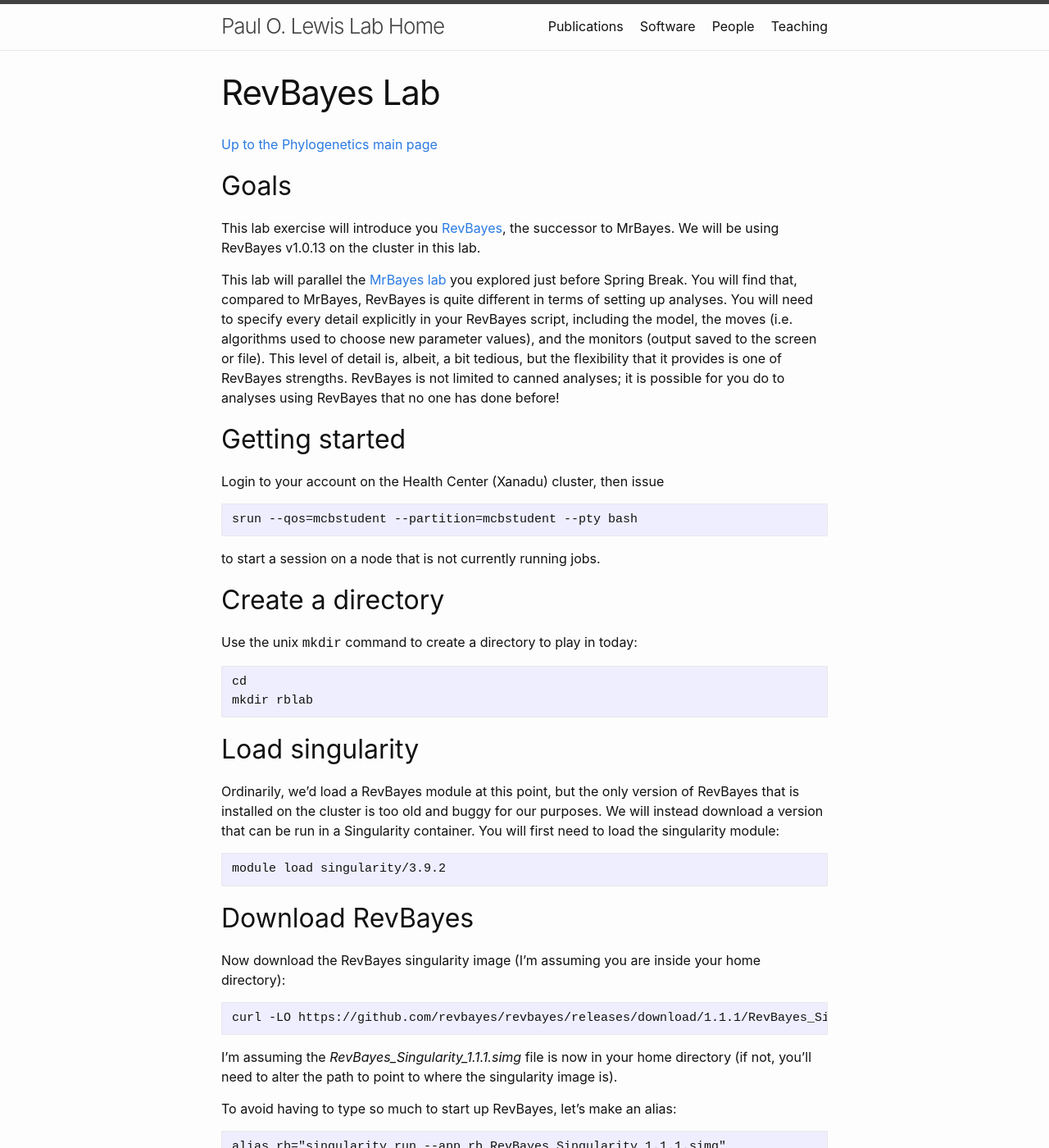
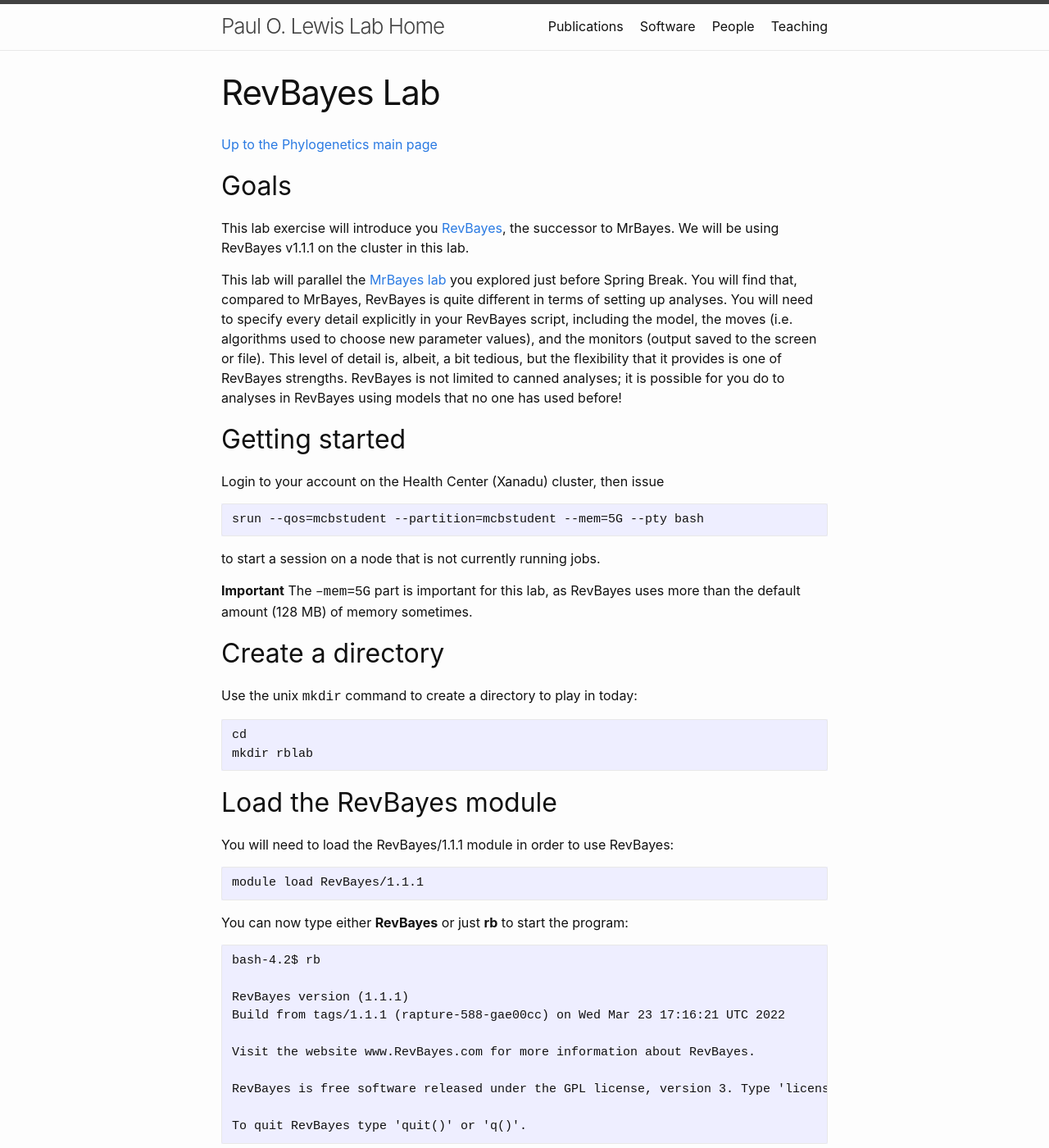
Before and after one commit to plewis/plewis.github.io, a Jekyll site: the page built from phylogenetics/revbayes.md, in a window 1280 px wide and 1400 px high. Shown: the whole window at 82% size. Built offline with Jekyll 4.4.1, drawn with Linux system fonts in a browser that asks for light colours; emoji names are drawn with the system emoji font; some of the changed text lies outside the part shown.

Commit message:
revised lab for Thursday

```diff
--- a/Gemfile
+++ b/Gemfile
@@ -8,9 +8,6 @@ source "https://rubygems.org"
 #
 # This will help ensure the proper Jekyll version is running.
 # Happy Jekylling!
-#gem "jekyll", "~> 3.8.6"
-#gem "jekyll", "~> 1.1.2"
-#gem "jekyll", "~> 3.8.5"
 gem "jekyll", "~> 3.9"
 gem "kramdown-parser-gfm", "~> 1.1"
 gem 'jemoji'
--- a/phylogenetics/revbayes.md
+++ b/phylogenetics/revbayes.md
@@ -7,17 +7,19 @@ permalink: /revbayes/
 
 ## Goals
 
-This lab exercise will introduce you [RevBayes](https://revbayes.github.io), the successor to MrBayes. We will be using RevBayes v1.0.13 on the cluster in this lab.
+This lab exercise will introduce you [RevBayes](https://revbayes.github.io), the successor to MrBayes. We will be using RevBayes v1.1.1 on the cluster in this lab.
 
-This lab will parallel the [MrBayes lab](/mrbayes/) you explored just before Spring Break. You will find that, compared to MrBayes, RevBayes is quite different in terms of setting up analyses. You will need to specify every detail explicitly in your RevBayes script, including the model, the moves (i.e. algorithms used to choose new parameter values), and the monitors (output saved to the screen or file). This level of detail is, albeit, a bit tedious, but the flexibility that it provides is one of RevBayes strengths. RevBayes is not limited to canned analyses; it is possible for you do to analyses using RevBayes that no one has done before!
+This lab will parallel the [MrBayes lab](/mrbayes/) you explored just before Spring Break. You will find that, compared to MrBayes, RevBayes is quite different in terms of setting up analyses. You will need to specify every detail explicitly in your RevBayes script, including the model, the moves (i.e. algorithms used to choose new parameter values), and the monitors (output saved to the screen or file). This level of detail is, albeit, a bit tedious, but the flexibility that it provides is one of RevBayes strengths. RevBayes is not limited to canned analyses; it is possible for you do to analyses in RevBayes using models that no one has used before!
 
 ## Getting started
 
 Login to your account on the Health Center (Xanadu) cluster, then issue
 
-    srun --qos=mcbstudent --partition=mcbstudent --pty bash
+    srun --qos=mcbstudent --partition=mcbstudent --mem=5G --pty bash
 
 to start a session on a node that is not currently running jobs.
+
+**Important** The <tt>--mem=5G</tt> part is important for this lab, as RevBayes uses more than the default amount (128 MB) of memory sometimes.
 
 {% comment %}
 Once you see the prompt, type
@@ -34,43 +36,24 @@ Use the unix <tt>mkdir</tt> command to create a directory to play in today:
     cd
     mkdir rblab
 
+## Load the RevBayes module
 
-## Load singularity
+You will need to load the RevBayes/1.1.1 module in order to use RevBayes:
 
-Ordinarily, we'd load a RevBayes module at this point, but the only version of RevBayes that is installed on the cluster is too old and buggy for our purposes. We will instead download a version that can be run in a Singularity container. You will first need to load the singularity module:
+    module load RevBayes/1.1.1
 
-    module load singularity/3.9.2
+You can now type either **RevBayes** or just **rb** to start the program:
 
-## Download RevBayes
+    bash-4.2$ rb
 
-Now download the RevBayes singularity image (I'm assuming you are inside your home directory):
+    RevBayes version (1.1.1)
+    Build from tags/1.1.1 (rapture-588-gae00cc) on Wed Mar 23 17:16:21 UTC 2022
 
-    curl -LO https://github.com/revbayes/revbayes/releases/download/1.1.1/RevBayes_Singularity_1.1.1.simg
+    Visit the website www.RevBayes.com for more information about RevBayes.
 
-I'm assuming the _RevBayes_Singularity_1.1.1.simg_ file is now in your home directory (if not, you'll need to alter the path to point to where the singularity image is).
+    RevBayes is free software released under the GPL license, version 3. Type 'license()' for details.
 
-To avoid having to type so much to start up RevBayes, let's make an alias:
-
-    alias rb="singularity run --app rb RevBayes_Singularity_1.1.1.simg"
-
-## Making your alias permanent
-
-If you want to avoid having to load the singularity module and create this alias each time you login (and, yes, we will be using RevBayes in future labs), add these commands to your _~/.bashrc_ and _~/.bash_profile_ files:
-
-    nano ~/.bashrc
-
-Add these two lines and save:
-
-    module load singularity/3.9.2
-    alias rb="singularity run --app rb ~/RevBayes_Singularity_1.1.1.simg"
-
-Now add the same two lines to _~/.bash_profile_. The _~/.bash_profile_ file is executed when you first login and _~/.bashrc_ is executed when you create a new shell (e.g. using _srun_).
-
-Hereafter, every time you login or use <tt>srun</tt> these two lines will be executed automatically!
-
-If <tt>singularity/3.9.2</tt> is listed after running the command below, you know it worked.
-
-    module list
+    To quit RevBayes type 'quit()' or 'q()'.
 
 ## Download and save the data file
 
@@ -88,7 +71,7 @@ If you've wiped out your folder from lab time, you can easily get the data file
 
 ## Creating a RevBayes script
 
-RevBayes (unlike MrBayes) does not define its own block type for use inside #NEXUS data files. You will need to instead create a plain text file containing RevBayes commands called a RevBayes script. RevBayes scripts use a computer language (similar to R) for conducting phylogenetic analyses.
+RevBayes (unlike MrBayes) does not define its own block type for use inside #NEXUS data files. You will need to instead **create a plain text file** containing RevBayes commands called a **RevBayes script**. RevBayes scripts use a computer language (similar to R) for conducting phylogenetic analyses.
 
 Let's create a RevBayes script to carry out an MCMC analysis.
 
@@ -121,11 +104,11 @@ Now run this script in RevBayes as follows:
 
     rb jc.Rev
 
-Note that the **rb** above is being substituted by **singularity run --app rb ~/RevBayes_Singularity_1.1.1.simg** as a result of your alias. Saves a lot of typing!
+Note that the **rb** above is being substituted by **RevBayes** as a result of your alias.
 
-You can place comments inside your RevScript by starting the line with a hash character (<tt>#</tt>) character. RevBayes will completely ignore anything on a line after a hash, so use comments to make notes. You will thank yourself later.
+Lines that begin with a **hash (<tt>#</tt>) character** are comments. RevBayes will completely ignore anything on a line after a hash, so use comments to make notes. You will thank yourself later.
 
-You can use the print function to show what is contained in a particular variable. Good for sanity checks to make sure everything is going how you thought.
+You can use the **print function** to show what is contained in a particular variable. Good for sanity checks to make sure everything is going how you thought.
 
 ### Create a substitution model
 
@@ -140,7 +123,7 @@ Append the following to your script (above the line containing <tt>quit()</tt>,
 
     print("Q matrix: ", Qmatrix)
 
-This tells RevBayes to create a Jukes-Cantor instantaneous rate matrix with 4 states and store it in the variable <tt>Qmatrix</tt>. Note that you can use any variable name you want, but the symbol Q is commonly used for instantaneous rate matrices.
+This tells RevBayes to create a Jukes-Cantor instantaneous rate matrix with 4 states and store it in the variable <tt>Qmatrix</tt>. Note that you can use any variable name you want; I've used Qmatrix here because the letter Q is commonly used for instantaneous rate matrices.
 
 Run your revised script in RevBayes now.
 
@@ -313,23 +296,11 @@ Add these lines just before the <tt>quit()</tt> line.
     # Calculate the MAP tree
     map_tree = mapTree(treetrace,"output/algae-map.tree")
 
-**Important** we don't want to rerun the MCMC analysis, so, before running it, **comment out** the line containing the call to the **mymcmc.run** function. To comment out a line, simply place a hash character (<tt>#</tt>) at the beginning of the line.
+**Important** Unless you want to waste some time and rerun the MCMC analysis, **comment out** the line containing the call to the **mymcmc.run** function. To comment out a line, simply place a hash character (<tt>#</tt>) at the beginning of the line to convert the line to a comment.
 
     # mymcmc.run(generations=10000, tuningInterval=100)
 
 Run RevBayes again now to summarize the sampled trees.
-
-**If RevBayes gets stuck partway through**, use Ctrl-C to kill it and try analyzing the samples from just one run rather than the combined samples. That is, change this line:
-
-    treetrace = readTreeTrace("output/algae.trees", treetype="non-clock")
-
-to this:
-
-    treetrace = readTreeTrace("output/algae_run_1.trees", treetype="non-clock")
-
-**If not even that works,** use Ctrl-C to kill it and then Ctrl-D to exit the shell. This will take you back to the head node. Navigate into the _rblab_ directory and try running it one more time using the head node. It is not nice to run analyses on the head node, but very short analyses (such as this one) will not get you in hot water with other users. Once RevBayes has finished, type the following to move off the head node:
-
-    srun --qos=mcbstudent --partition=mcbstudent --pty bash
 
 After running RevBayes, you should find the file _algae-map.tree_ in your output directory. Bring that file back to your laptop and open it in FigTree.
 
@@ -445,12 +416,38 @@ Now run RevBayes again, this time providing the _gtr.Rev_ script
 
     rb gtr.Rev
 
-Note that you may need to comment out your mcmc.run command and back out to the head node in order to get the last part to work.
+There is a very high probability that RevBayes will report an error at this point. If you get
+
+    Missing Variable:	Variable moves does not exist
+    Error:	Problem processing line 20 in file "gtr.Rev"
+
+type <tt>q()</tt> to get out of the program, then open your _gtr.Rev_ script in nano and go to line 20 (or whatever line is indicated) by typing Ctrl-<hyphen> and typing in the line number. See if you can figure out what is bothering RevBayes. Hint: the solution will involve relocating the line that says "moves = VectorMoves()" (this is line 45 in my version).
 
 > :thinking: What is the posterior probability of the chlorophyll b clade under the GTR+I+G model?
 
 {% comment %}
-0.9054793
+0.8813492
+{% endcomment %}
+
+## An optional challenge if there's time
+
+We've been applying an Exponential(10) prior to each edge length. As we've discussed in lecture, this sometimes induces an unreasonable tree length prior. How would you change your script so that the **tree length** has an Exponential(10) prior and the **edge proportions** have a flat Dirichlet prior?
+
+{% comment %}
+# Edge length prior
+#for (i in 1:nedges) {
+#    edge_length[i] ~ dnExponential(10.0)
+#    moves.append( mvScale(edge_length[i]) )
+#}
+#TL := sum(edge_length)
+
+TL ~ dnExponential(10)
+moves.append( mvScale(TL) )
+
+edge_proportions ~ dnDirichlet( v(1,1,1,1,1,1,1,1,1,1,1,1,1) ) # can also use rep(1,nedges)
+moves.append( mvBetaSimplex(edge_proportions, weight=nedges) )
+moves.append( mvDirichletSimplex(edge_proportions, weight=nedges/10) )
+edge_length := edge_proportions * TL
 {% endcomment %}
 
 ## What to turn in
```
Also changed, not shown: other parts of phylogenetics/revbayes.md (+2 -2 lines), 1 other file.
